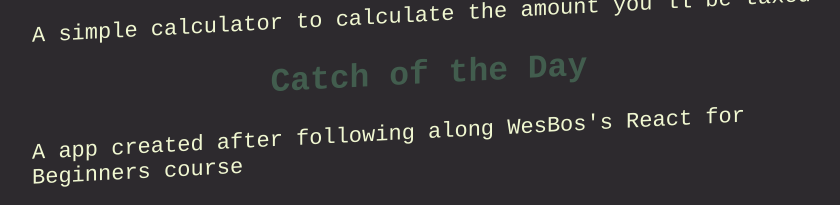
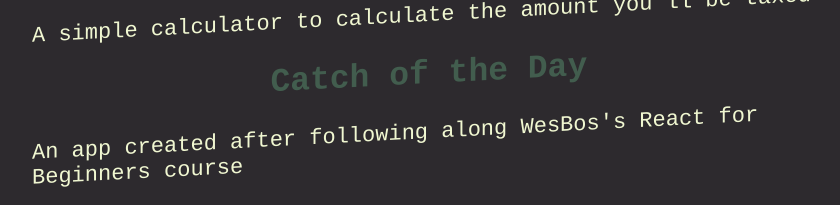
Before and after one commit to Dangandy/personalsite, a Gatsby site: page / in a window 1280 px wide. Shown: the part 747-952 px from the top of the page, without its empty margins (211-1051 px from the left). Built offline with nearby package versions, Linux system fonts and the light colour scheme; Gatsby itself is replaced by a stand-in of ours; a web font is replaced by a local one.

Commit message:
finished importing catchoftheday to netlify

```diff
--- a/src/pages/index.js
+++ b/src/pages/index.js
@@ -46,10 +46,14 @@
     </section>
 
     <section>
-      <h1>Catch of the Day</h1>
+      <h1>
+        <a href="https://andydangcatchoftheday.netlify.com/">
+          Catch of the Day
+        </a>
+      </h1>
       <p>
         {" "}
-        A app created after following along WesBos's React for Beginners course
+        An app created after following along WesBos's React for Beginners course
       </p>
     </section>
   </Layout>
```
